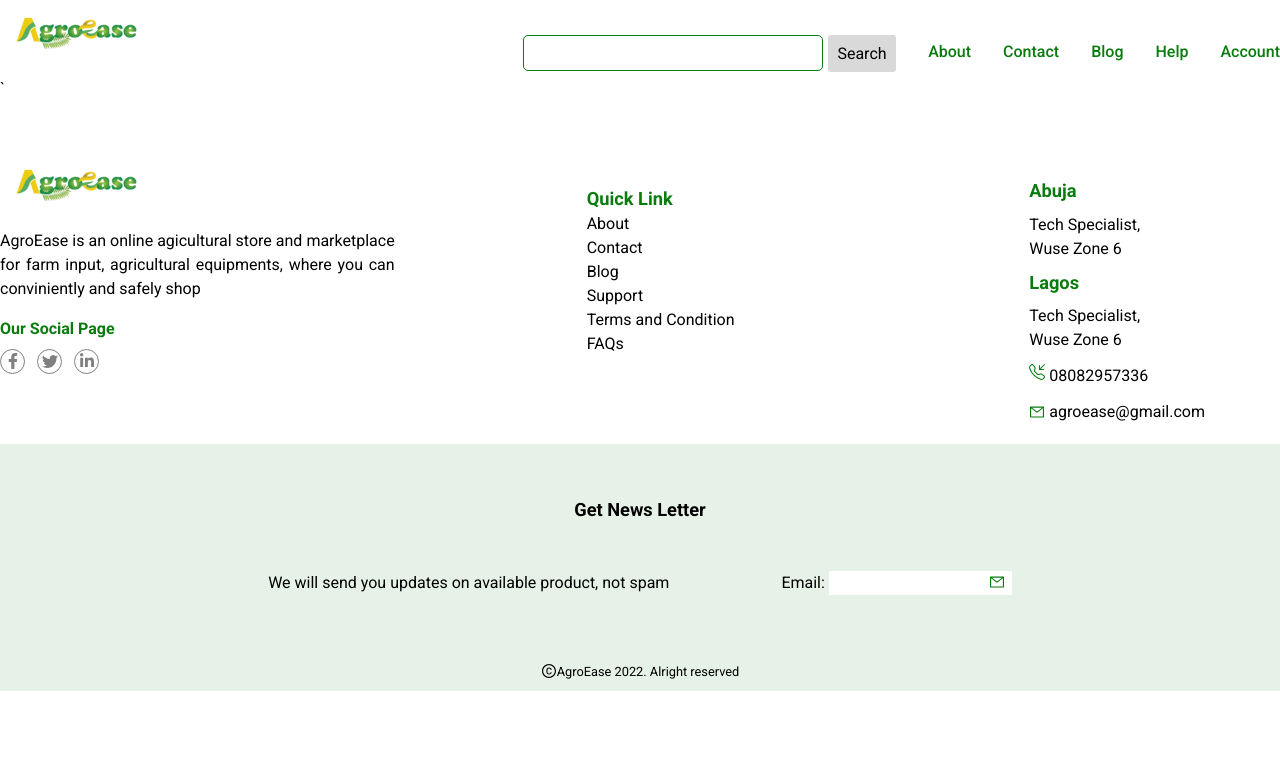
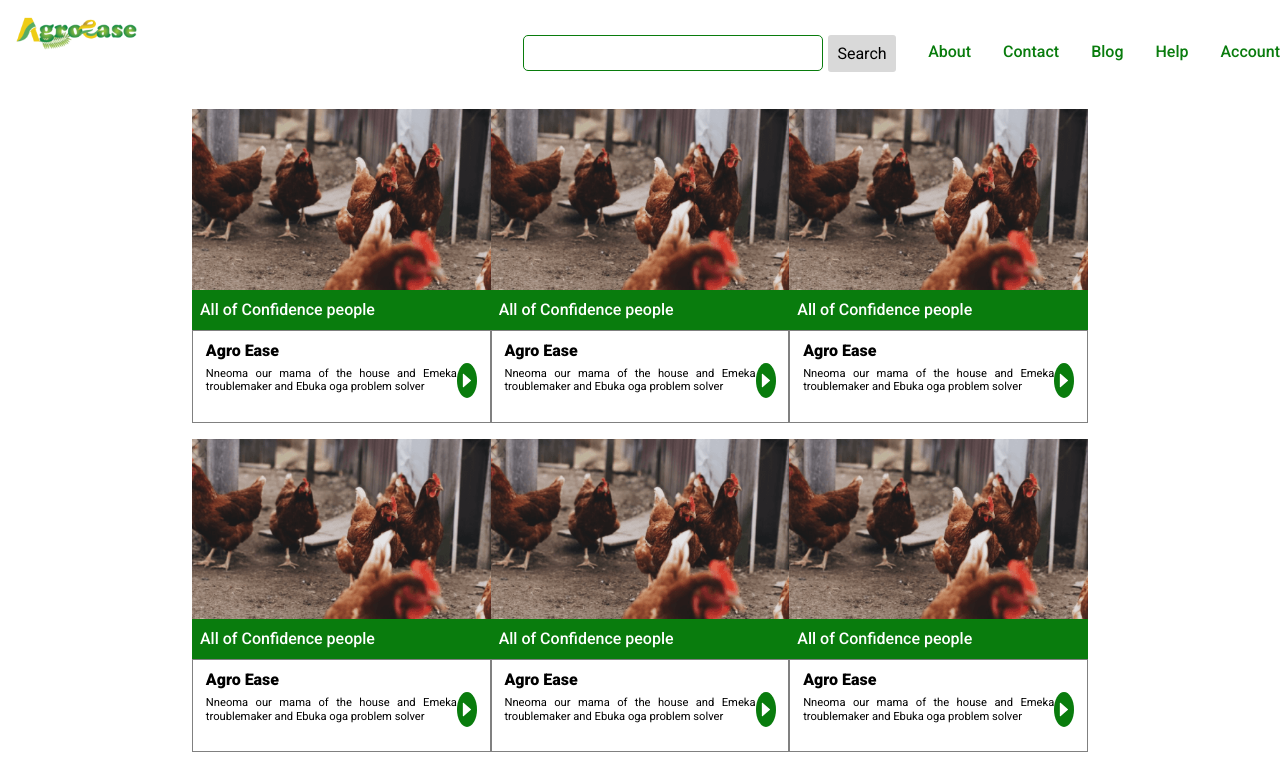
Before and after one commit to Modinat1/agroEase, a React (Create React App) app in the folder agroease-project/: page /blog in a window 1280 px wide. Shown: the top 766 px of the page. Built offline with nearby package versions, Linux system fonts and the light colour scheme.

Commit message:
solved merge conflict

```diff
--- a/agroease-project/src/App.js
+++ b/agroease-project/src/App.js
@@ -1,7 +1,6 @@
 import { Routes, Route } from 'react-router-dom';
 import './App.css';
 import About from './pages/About/About';
-import Blog from './pages/Blog/Blog';
 import Contact from './pages/Contact/Contact';
 import Help from './pages/Help/Help';
 import Home from './pages/Home/Home';
@@ -15,7 +14,7 @@
       <Route exact path="/" element={<Home />}/>
       <Route exact path="/about" element={<About />}/>
       <Route exact path="/contact" element={<Contact />}/>
-      <Route exact path="/blog" element={<Blog />}/>
+      <Route exact path="/blog" element={<Agroeducation />}/>
       <Route exact path="/help" element={<Help />}/>
       {/* <Route exact path="/account" element={<Account />}/> */}
     </Routes>
--- a/agroease-project/src/pages/AgroEducation/AgroEducation.jsx
+++ b/agroease-project/src/pages/AgroEducation/AgroEducation.jsx
@@ -3,12 +3,15 @@
 
 import { agroNews } from './AgroEduData'
 import './AgroEducation.css'
+import Navbar1 from '../../components/Navbar1/Navbar1'
+import Footer from '../../components/Footer/Footer'
 
 
 export const Agroeducation = () => {
   return (
     <React.Fragment>
-      <section className='agroedu-container'>
+      <Navbar1 />
+      <section className='agroedu-container pt-8'>
     {agroNews.map((agronew)=>{
       const {id, image, title, subtitle, body} = agronew
       return(
@@ -33,6 +36,7 @@
       )
     })}
       </section>
+      <Footer />
     </React.Fragment>
   )
 }
```
